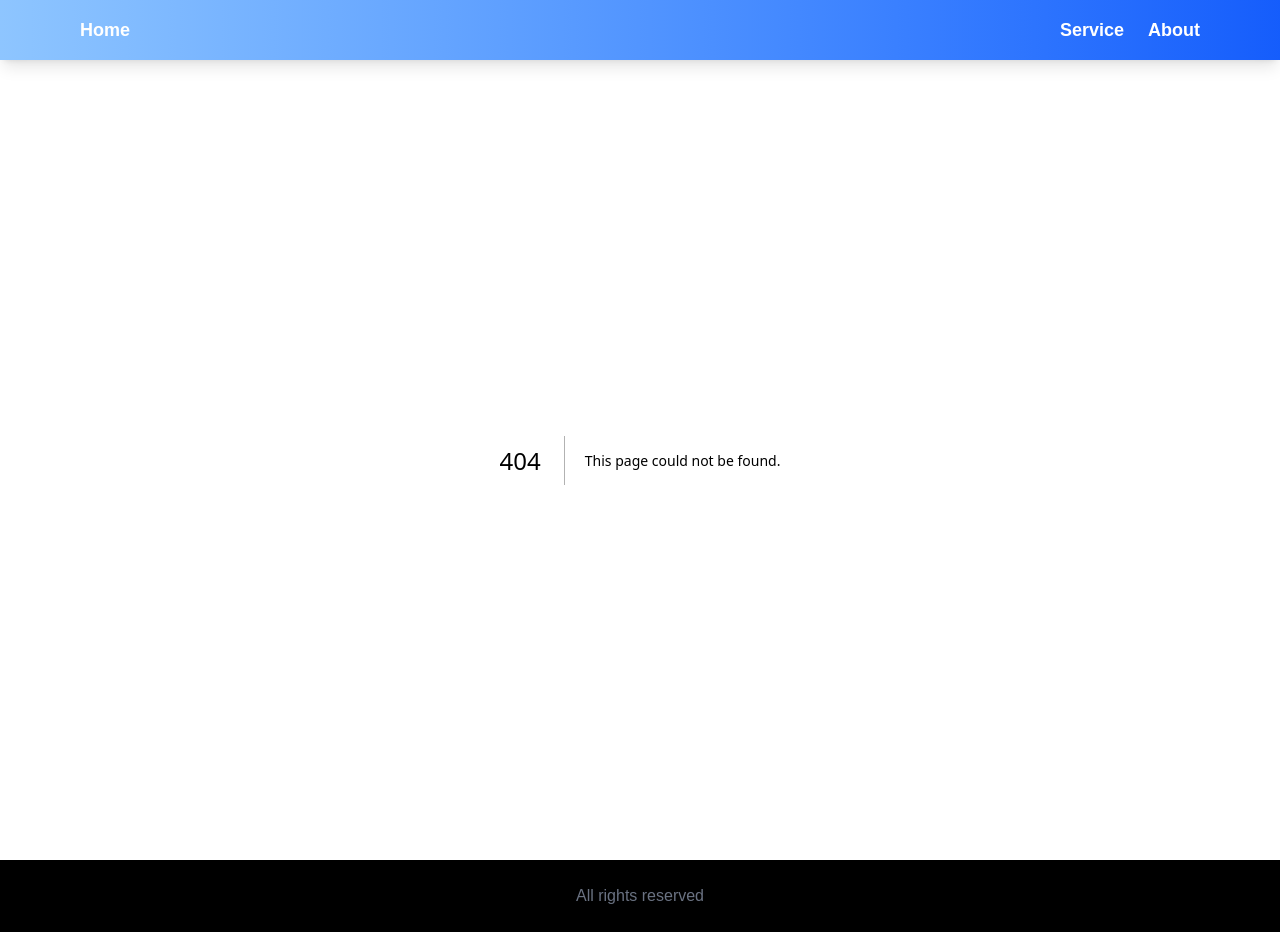
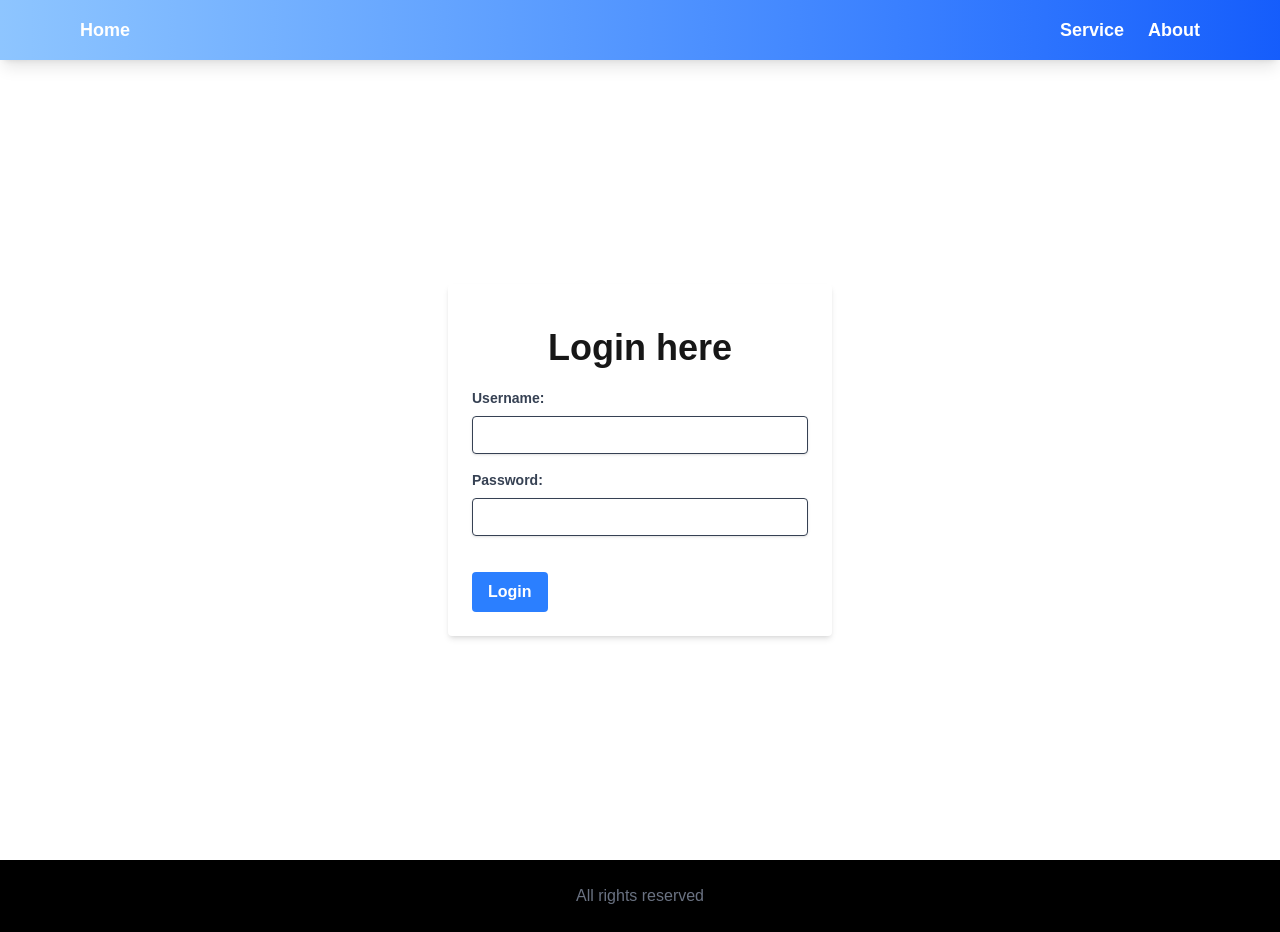
Before and after one commit to dev-pritamdutta/next-js, a Next.js app: page /login in a window 1280 px wide. Before the commit this address had no page. Built offline with nearby package versions, Linux system fonts and the light colour scheme.

Commit message:
using middleware for auth user access pages

```diff
--- /dev/null
+++ b/src/app/about/page.jsx
@@ -0,0 +1,9 @@
+import React from 'react'
+
+export default function About() {
+  return (
+    <div className='text-center'>
+        <h2>About Page</h2>
+    </div>
+  )
+}
--- /dev/null
+++ b/src/app/login/page.jsx
@@ -0,0 +1,22 @@
+import React from 'react'
+
+export default function Login() {
+return (
+    <div className="flex justify-center items-center min-h-screen">
+        <form className="bg-white p-6 rounded shadow-md w-full max-w-sm">
+            <h3 className='text-center text-4xl font-bold py-5'>Login here</h3>
+            <div className="mb-4">
+                <label htmlFor="username" className="block text-gray-700 text-sm font-bold mb-2">Username:</label>
+                <input type="text" id="username" name="username" required className="shadow appearance-none border rounded w-full py-2 px-3 text-gray-700 leading-tight focus:outline-none focus:shadow-outline" />
+            </div>
+            <div className="mb-6">
+                <label htmlFor="password" className="block text-gray-700 text-sm font-bold mb-2">Password:</label>
+                <input type="password" id="password" name="password" required className="shadow appearance-none border rounded w-full py-2 px-3 text-gray-700 mb-3 leading-tight focus:outline-none focus:shadow-outline" />
+            </div>
+            <div className="flex items-center justify-between">
+                <button type="submit" className="bg-blue-500 hover:bg-blue-700 text-white font-bold py-2 px-4 rounded focus:outline-none focus:shadow-outline">Login</button>
+            </div>
+        </form>
+    </div>
+)
+}
--- /dev/null
+++ b/src/app/service/[id]/page.jsx
@@ -0,0 +1,12 @@
+import React from "react";
+
+export default function ServiceDetails({ params }) {
+    const id = params.id;
+
+  return (
+    <div className="text-center">
+      <h3>Service Details page</h3>
+        <p>Service ID: {id}</p>
+    </div>
+  );
+}
--- /dev/null
+++ b/src/app/service/page.jsx
@@ -0,0 +1,9 @@
+import React from "react";
+
+export default function Service() {
+  return (
+    <div className="text-center">
+      <h2>This is a service page</h2>
+    </div>
+  );
+}
--- /dev/null
+++ b/src/middleware.js
@@ -0,0 +1,20 @@
+import { NextResponse } from 'next/server'
+
+// This function can be marked `async` if using `await` inside
+export function middleware(request) {;
+  const dummyUser = {
+    role: 'admins',
+    email: 'test@gmail.com'
+  };
+
+ let isServicePage = request.nextUrl.pathname.startsWith('/service');
+ let isAdmin = dummyUser.role === 'admin';
+ //now user is admin so he can access the service page, if u change the role user will be redirected to login page
+  if (!isAdmin && isServicePage) {
+    return NextResponse.redirect(new URL('/login', request.url))
+  }
+
+
+//  console.log('isServicePage:', isServicePage);
+  return NextResponse.next();
+}
```
Also changed, not shown: src/app/components/Navbar.jsx (+9 -3 lines).
